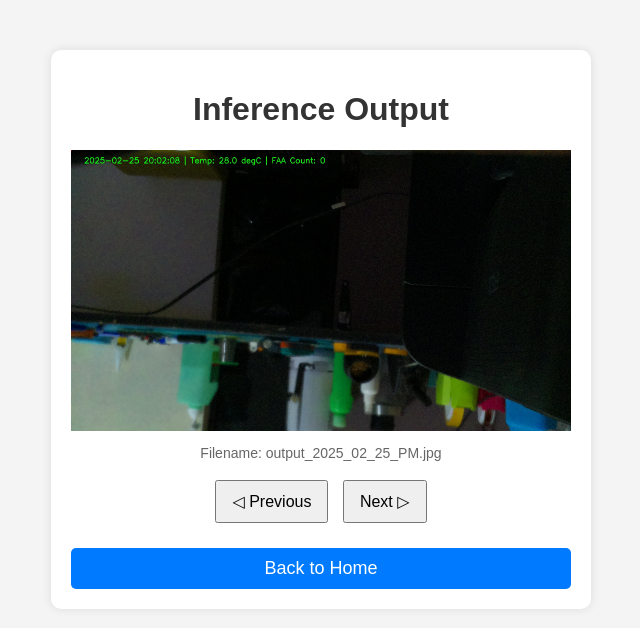
After one commit to KennyNeutron/Aedes-Aegypti-Forecaster, a Flask app: page /inference_output in a window 1280 px wide. The commit adds this page. Shown: the top 628 px of the page, without its empty margins (319-959 px from the left). Run offline with Flask 3, Linux system fonts and the light colour scheme.

Commit message:
added the view inference results page in the GUI and is now working fine

```diff
--- a/main.py
+++ b/main.py
@@ -94,7 +94,7 @@ def run_inference(image_path, filename):
     except Exception as e:
         print(f"❌ Inference Error: {e}")
 
-# Function to delay inference by 2 minutes
+# Function to delay inference by 2 minutesf
 def run_inference_later(image_path, filename):
     print("⏳ Scheduling inference in 2 minutes...")
     threading.Timer(120, run_inference, args=[image_path, filename]).start()
@@ -147,5 +147,23 @@ def get_sensor_data():
     print(f"📡 DS3231 Time Sent to UI: {formatted_time}")  # Debugging log
     return jsonify({"time": formatted_time, "temperature": temperature})
 
+
+@app.route('/inference_output')
+def inference_output():
+    """Serve the inference output page."""
+    return render_template("inference_output.html")
+
+@app.route('/inference_images')
+def list_inference_images():
+    """API endpoint to list inference images."""
+    files = [f"/inference_output/{f}" for f in os.listdir(INFERENCE_OUTPUT_FOLDER) if f.endswith(".jpg")]
+    return jsonify({"images": files})
+
+@app.route('/inference_output/<filename>')
+def get_inference_image(filename):
+    """Serve individual inference images."""
+    return send_from_directory(INFERENCE_OUTPUT_FOLDER, filename)
+
+
 if __name__ == '__main__':
     app.run(host='0.0.0.0', port=5000, debug=True)
--- a/templates/index.html
+++ b/templates/index.html
@@ -51,7 +51,8 @@
         <p class="data">Temperature: <span id="temperature">Loading...</span> °C</p>
         <p class="capture-info">Next Capture: <span id="next-capture">Loading...</span></p>
         <div class="nav-links">
-            <a href="/gallery">View Captured Images</a>
+            <a href="/gallery" class="nav-link">View Captured Images</a>
+            <a href="/inference_output" class="nav-link">View Inference Results</a>
         </div>
     </div>
 
--- /dev/null
+++ b/templates/inference_output.html
@@ -0,0 +1,118 @@
+<!DOCTYPE html>
+<html lang="en">
+<head>
+    <meta charset="UTF-8">
+    <meta name="viewport" content="width=device-width, initial-scale=1.0">
+    <title>Inference Results</title>
+    <style>
+        body {
+            font-family: Arial, sans-serif;
+            text-align: center;
+            background-color: #f4f4f4;
+            margin: 50px;
+        }
+        .container {
+            background: white;
+            padding: 20px;
+            border-radius: 10px;
+            box-shadow: 0px 0px 10px rgba(0, 0, 0, 0.1);
+            display: inline-block;
+        }
+        h1 {
+            color: #333;
+        }
+        .gallery {
+            margin-top: 20px;
+        }
+        .gallery img {
+            width: 500px;
+            height: auto;
+            display: none;
+        }
+        .gallery img.active {
+            display: block;
+        }
+        .gallery p {
+            color: #666;
+            font-size: 14px;
+        }
+        .nav-buttons {
+            margin-top: 10px;
+        }
+        button {
+            padding: 10px 15px;
+            font-size: 16px;
+            margin: 5px;
+            cursor: pointer;
+        }
+        .back-link {
+            margin-top: 20px;
+            display: block;
+            text-decoration: none;
+            font-size: 18px;
+            padding: 10px 15px;
+            background: #007BFF;
+            color: white;
+            border-radius: 5px;
+        }
+    </style>
+</head>
+<body>
+    <div class="container">
+        <h1>Inference Output</h1>
+        <div class="gallery" id="gallery"></div>
+        <div class="nav-buttons">
+            <button onclick="prevImage()">&#9665; Previous</button>
+            <button onclick="nextImage()">Next &#9655;</button>
+        </div>
+        <a href="/" class="back-link">Back to Home</a>
+    </div>
+
+    <script>
+        let images = [];
+        let currentIndex = 0;
+
+        function loadImages() {
+            fetch("/inference_images")
+                .then(response => response.json())
+                .then(data => {
+                    images = data.images;
+                    displayImage();
+                })
+                .catch(error => console.error("Error fetching images:", error));
+        }
+
+        function displayImage() {
+            const gallery = document.getElementById("gallery");
+            gallery.innerHTML = "";
+            if (images.length > 0) {
+                let img = document.createElement("img");
+                img.src = images[currentIndex];  // Make sure this path is correct
+                img.classList.add("active");
+                gallery.appendChild(img);
+
+                let filename = document.createElement("p");
+                filename.textContent = "Filename: " + images[currentIndex].split('/').pop();
+                gallery.appendChild(filename);
+            }
+        }
+
+
+        function prevImage() {
+            if (images.length > 0) {
+                currentIndex = (currentIndex - 1 + images.length) % images.length;
+                displayImage();
+            }
+        }
+
+        function nextImage() {
+            if (images.length > 0) {
+                currentIndex = (currentIndex + 1) % images.length;
+                displayImage();
+            }
+        }
+
+        loadImages();
+    </script>
+</body>
+</html>
```
Also changed, not shown: captured_images/2025_02_25_PM.jpg (added), inference_output/output_2025_02_25_PM.jpg (added).
